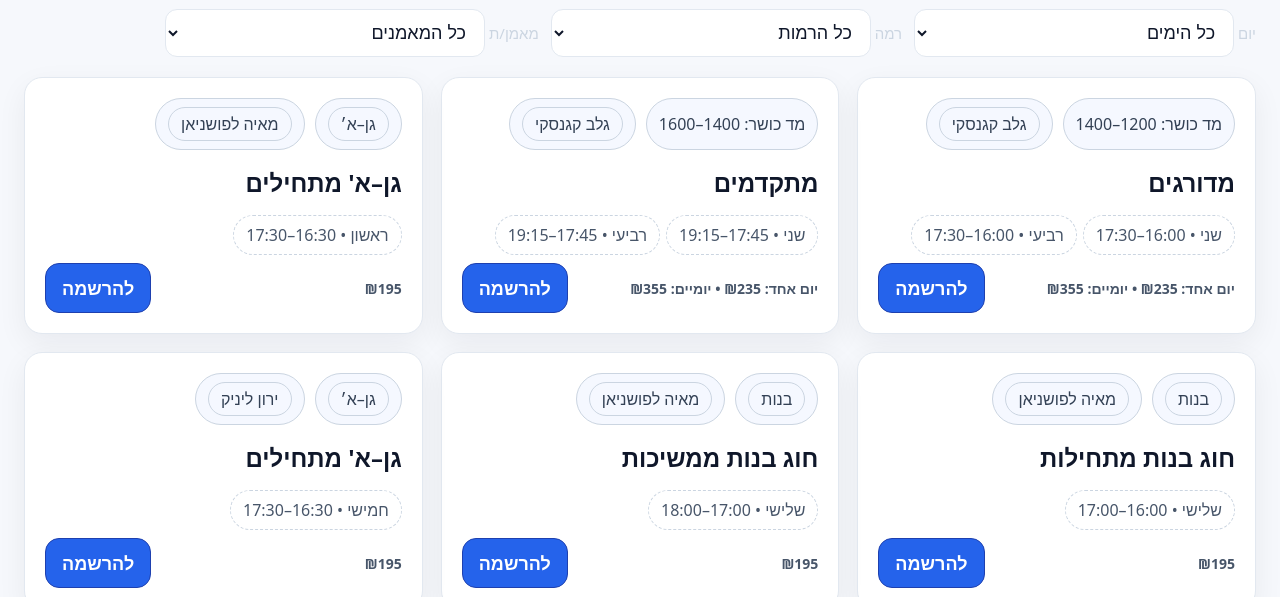
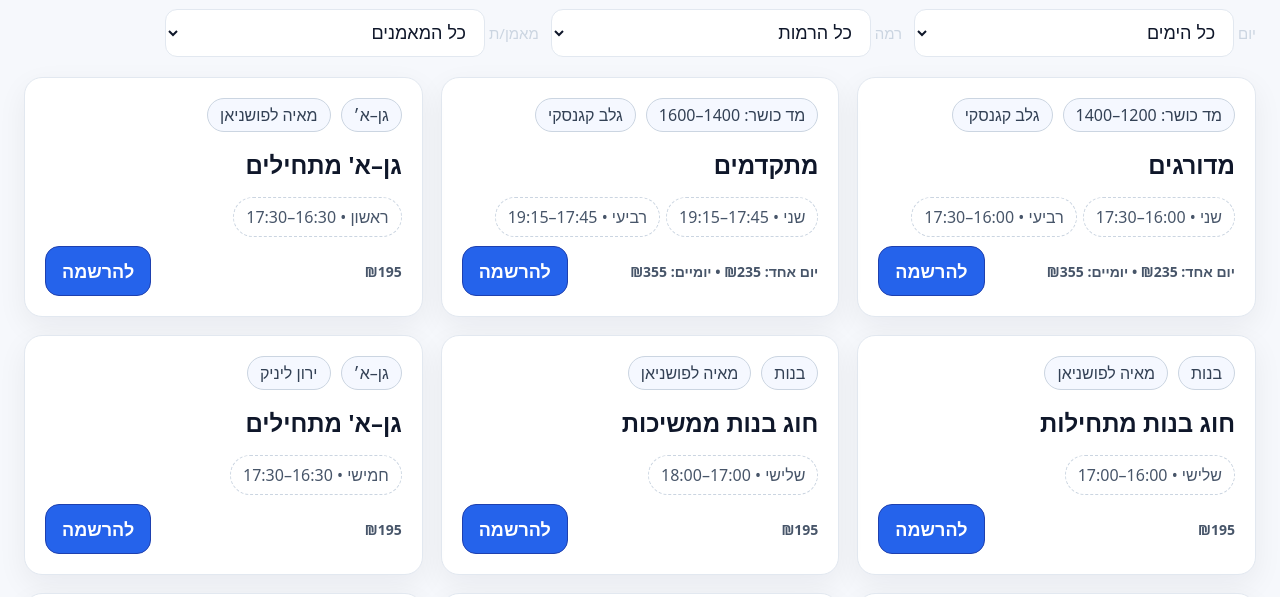
Before and after one commit to RaikoGAL/classes-registration, a website: page public/index.html in a window 1280 px wide. Shown: the part 203-800 px from the top of the page. Drawn offline with Linux system fonts and the light colour scheme.

Commit message:
Update index.html

```diff
--- a/public/index.html
+++ b/public/index.html
@@ -192,5 +192,28 @@ select.wide{width:320px}.form{display:grid;grid-template-columns:repeat(2,1fr);g
     else enhance();
   })();
   </script>
+<script>
+(function(){
+  function normalize(card){
+    const kv = card.querySelector('.kv'); if(!kv) return;
+    // הפוך כל ילד ל"תגית" חזותית – CSS כבר עושה את הסטייל
+    kv.querySelectorAll('*').forEach(ch=>{
+      ch.classList.remove('badge'); // נטרול סגנון ישן
+    });
+  }
+  function enhance(){
+    const grid = document.getElementById('grid') || document.querySelector('.grid.timetable');
+    if(!grid) return;
+    grid.querySelectorAll('.card').forEach(normalize);
+    new MutationObserver(m=>m.forEach(x=>x.addedNodes.forEach(n=>{
+      if(n.nodeType===1 && n.classList?.contains('card')) normalize(n);
+      n.querySelectorAll?.('.card')?.forEach(normalize);
+    }))).observe(grid,{childList:true,subtree:true});
+  }
+  document.readyState==='loading' ? document.addEventListener('DOMContentLoaded',enhance) : enhance();
+})();
+</script>
+
+
 </body>
 </html>
```
